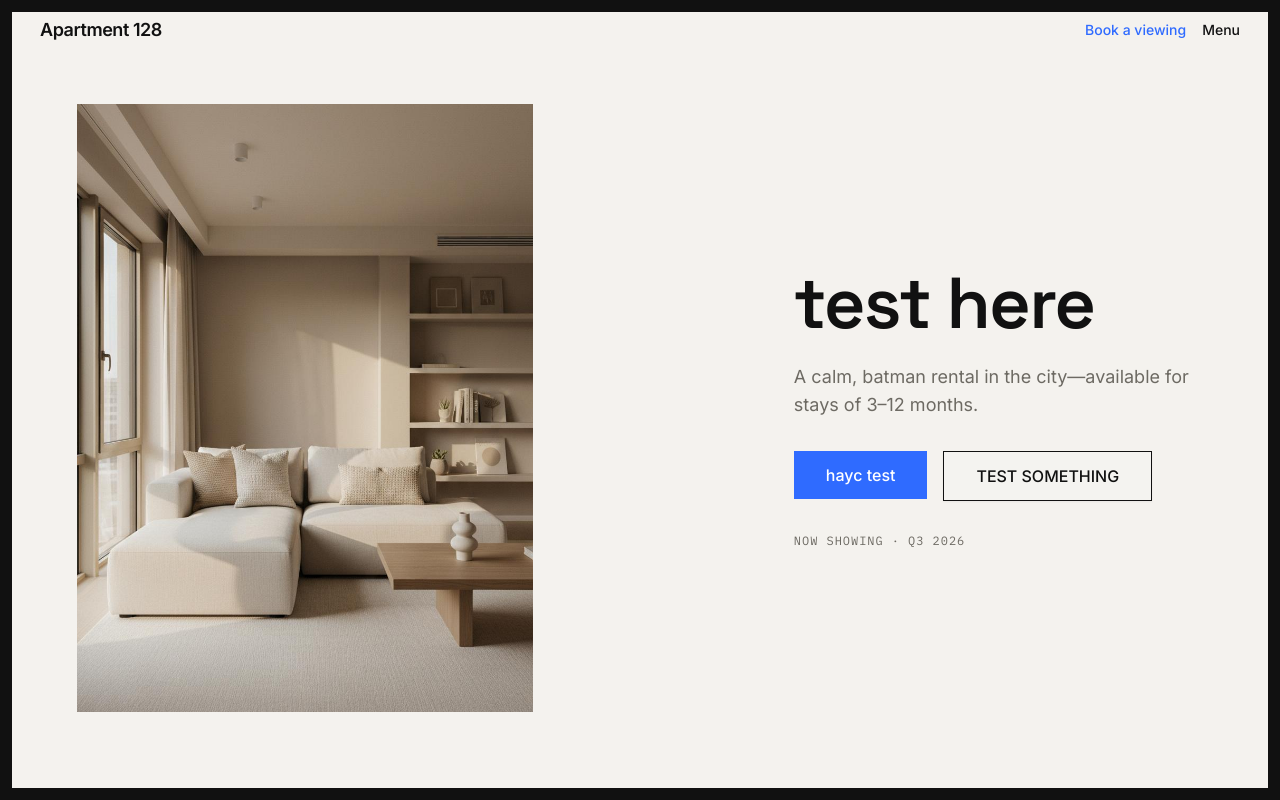
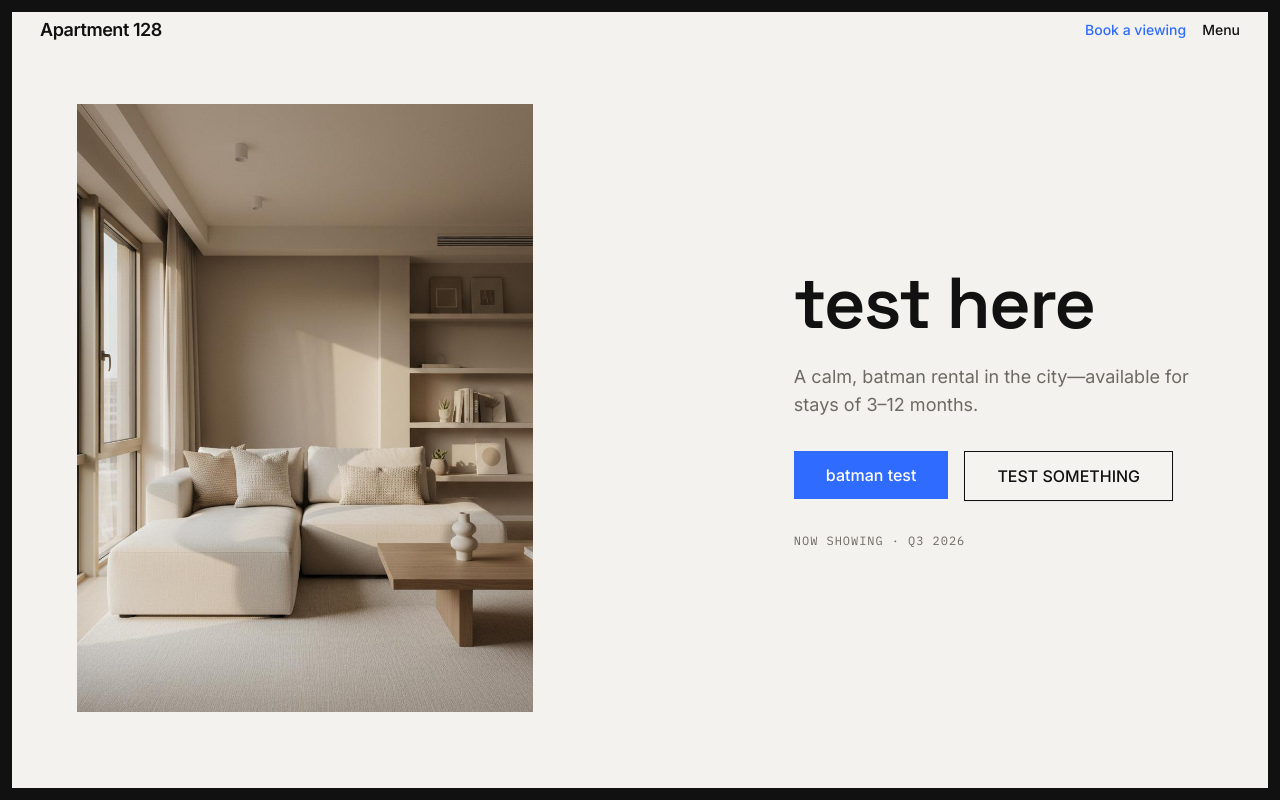
Before and after one commit to haycwebsites/test-repo, a React (Vite) app: page / in a window 1280 px wide. Shown: the top 800 px of the page. Built offline with nearby package versions, Linux system fonts and the light colour scheme.

Commit message:
config test

```diff
--- a/src/config.ts
+++ b/src/config.ts
@@ -251,7 +251,7 @@ export const heroConfig: HeroConfig = {
   heroImageAlt: { el: 'Εσωτερικό διαμερίσματος', en: 'Apartment interior' },
   mainTitle: { el: 'test here', en: 'Live here\nfor a\nwhile.' },
   subtitle: { el: 'A calm, batman rental in the city—available for stays of 3–12 months.', en: 'A calm, furnished rental in the city—available for stays of 3–12 months.' },
-  requestTourButton: { el: 'hayc test', en: 'Request a tour' },
+  requestTourButton: { el: 'batman test', en: 'Request a tour' },
   viewAvailabilityButton: { el: 'TEST SOMETHING', en: 'View availability' },
   availabilityLabel: { el: 'Now showing · Q3 2026', en: 'Now showing · Q3 2026' },
 };
```
